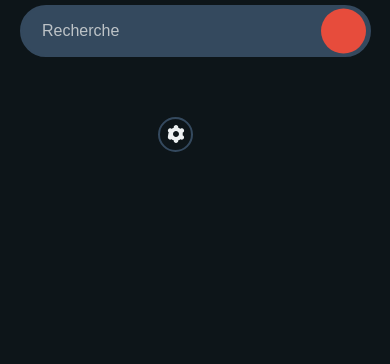
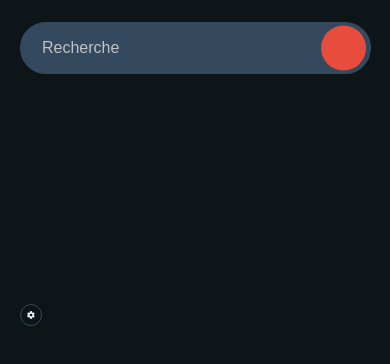
Before and after one commit to Lunkht/nruubsearch.io, a plain HTML site: page index.html in a window 390 px wide. Shown: the part 498-862 px from the top of the page. Drawn offline with Linux system fonts and the light colour scheme.

Commit message:
style(frontend): adjust settings button position and size
Reposition settings button to bottom left and reduce its size for better mobile accessibility

```diff
--- a/frontend/style.css
+++ b/frontend/style.css
@@ -193,25 +193,25 @@ h1 {
 }
 
 .settings-link-container {
-    position: absolute;
-    top: 20px;
-    right: 20px;
+    position: fixed;
+    bottom: 20px;
+    left: 20px;
     z-index: 1000;
 }
 
 .settings-button {
-    width: 35px;
-    height: 35px;
+    width: 22px;
+    height: 22px;
     border-radius: 50%;
     background-color: transparent;
-    border: 2px solid #34495e;
+    border: 1px solid #34495e;
     cursor: pointer;
     display: flex;
     align-items: center;
     justify-content: center;
     transition: all 0.3s ease;
     text-decoration: none;
-    font-size: 16px;
+    font-size: 12px;
     color: #ecf0f1;
 }
 
@@ -234,21 +234,16 @@ body.light-mode .settings-button:hover {
 }
 
 .settings-icon {
-    width: 18px;
-    height: 18px;
+    width: 12px;
+    height: 12px;
     fill: currentColor;
-}
-
-.settings-link-container {
-    position: relative;
-    display: inline-block;
 }
 
 .settings-menu {
     display: none;
     position: absolute;
-    top: 45px;
-    right: 0;
+    bottom: 30px;
+    left: 0;
     background-color: #2c3e50;
     min-width: 180px;
     box-shadow: 0 8px 16px rgba(0, 0, 0, 0.2);
```
